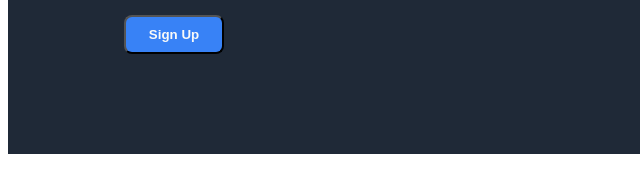
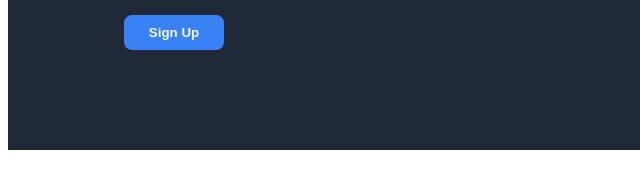
Before and after one commit to Ross-Can/flex-template, a plain HTML site: page index.html in a window 1280 px wide. Shown: the part 323-498 px from the top of the page, 0-640 px from the left. Drawn offline with Linux system fonts and the light colour scheme.

Commit message:
Remove shadow from header button

```diff
--- a/style.css
+++ b/style.css
@@ -3,6 +3,12 @@ body {
   flex-direction: column;
   padding: 0px;
 }
+
+/********************************
+Header Components
+-navbar
+-banner
+********************************/
 
 .header {
   display: flex;
@@ -57,6 +63,7 @@ li {
 
 .banner button {
   background-color: #3882f6;
+  border: none;
   padding: 10px;
   color: #f9faf8;
   font-weight: bold;
```
